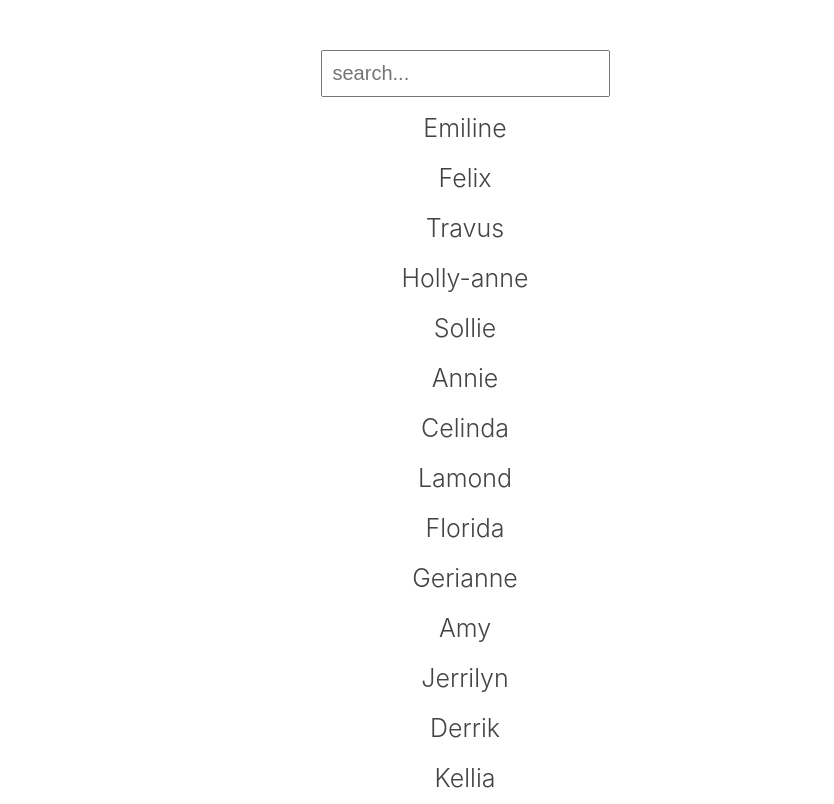
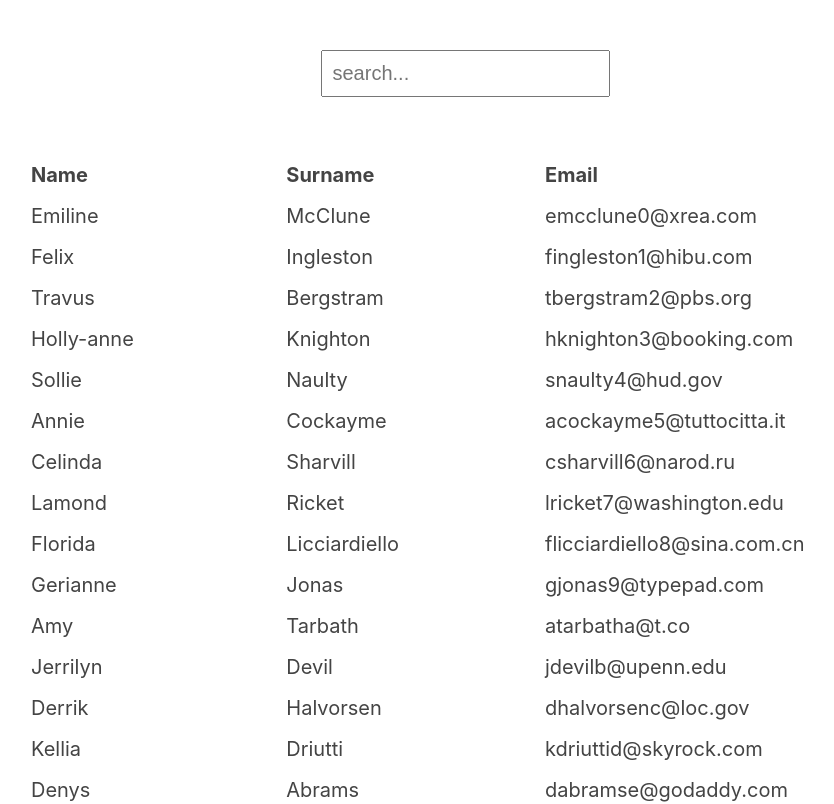
Before and after one commit to ReactJS-Avenger/try-react, a React (Create React App) app: page / in a window 1280 px wide. Shown: the top 804 px of the page, without its empty margins (35-869 px from the left). Built offline with nearby package versions, Linux system fonts and the light colour scheme.

Commit message:
search by filter multiple

```diff
--- a/src/App.js
+++ b/src/App.js
@@ -1,17 +1,25 @@
 import { useState } from 'react';
 import './App.css'
-import {Users} from './user'
+import Table from './Table';
+import { Users } from './user'
 
 function App() {
   const [query, setQuery] = useState('');
+ const keys = ["first_name", "last_name", "email"];
+
+
+  const search = (data) => {
+    return data.filter((item) =>
+      // item.first_name.toLowerCase().includes(query) ||
+      // item.last_name.toLowerCase().includes(query) ||
+      // item.email.toLowerCase().includes(query))
+      keys.some((key)=> item[key].toLowerCase().includes(query)))
+  }
+
   return (
     <div className="app">
-      <input type="text" placeholder='search...' className='search' onChange={e => setQuery(e.target.value)}/>
-      <ul className='list'>
-        {Users.filter((value)=> value.first_name.toLowerCase().includes(query)).map((user)=>(
-          <li key={user.id} className='listItem'>{user.first_name}</li>
-        ))}
-      </ul>
+      <input type="text" placeholder='search...' className='search' onChange={e => setQuery(e.target.value)} />
+      <Table data={search(Users)} />
     </div>
   );
 }
--- /dev/null
+++ b/src/Table.js
@@ -0,0 +1,26 @@
+import React from "react";
+
+const Table = ({data}) =>{
+    return(
+        <table>
+            <tbody>
+                <tr>
+                    <th>Name</th>
+                    <th>Surname</th>
+                    <th>Email</th>
+                </tr>
+                {
+                    data?.map((value)=>(
+                        <tr key={value?.id}>
+                        <td>{value.first_name}</td>
+                        <td>{value.last_name}</td>
+                        <td>{value.email}</td>
+                    </tr>
+                    ))
+                }
+            </tbody>
+        </table>
+    )
+}
+
+export default Table;
```
